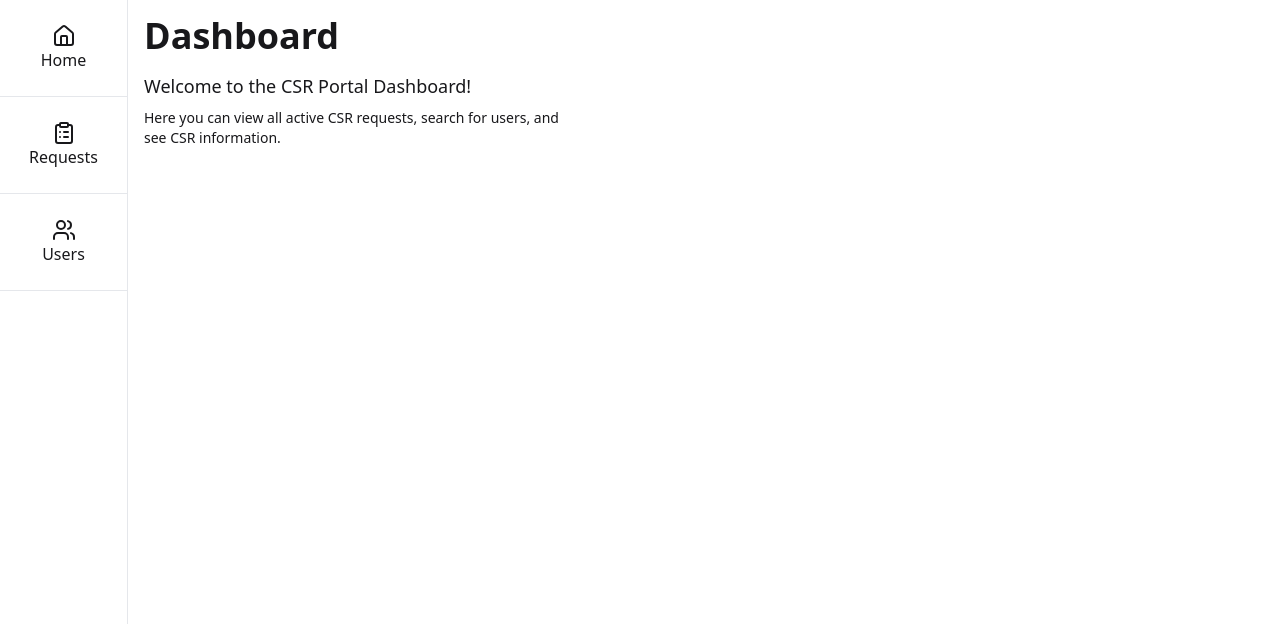
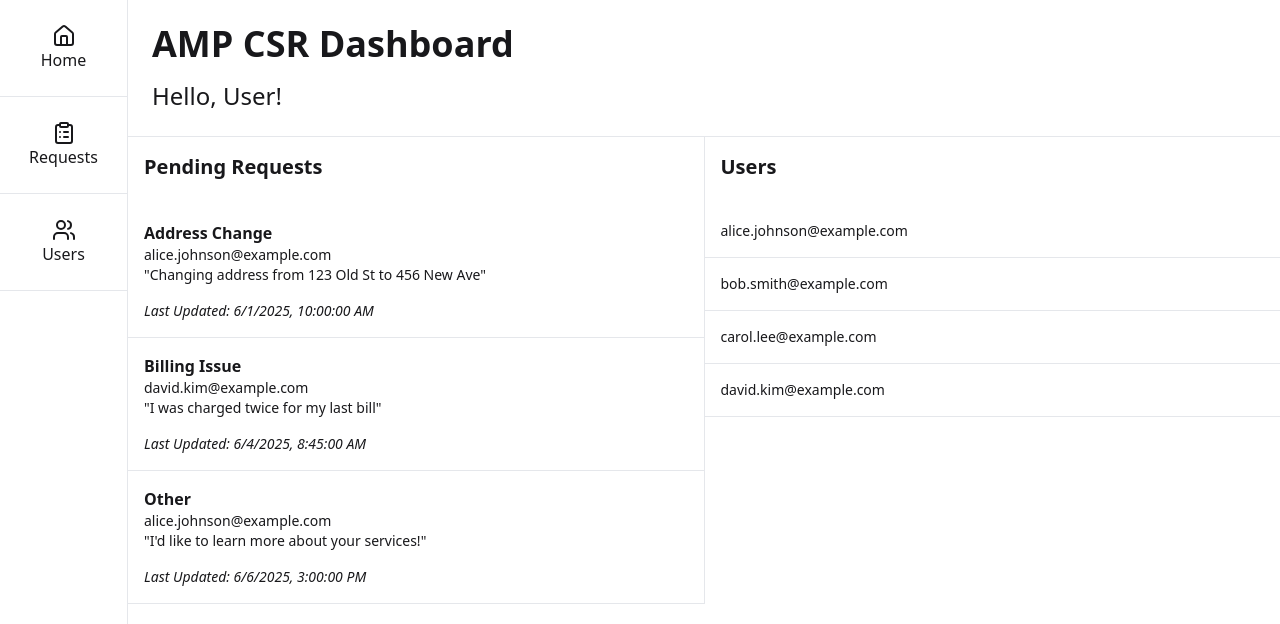
Before and after one commit to fullstack-dan/amp-csr-portal, a React (Vite) app: page / in a window 1280 px wide. Shown: the top 624 px of the page. Built offline with nearby package versions, Linux system fonts and the light colour scheme.

Commit message:
added more information to homepage requests view

```diff
--- a/src/models/CSRRequest.ts
+++ b/src/models/CSRRequest.ts
@@ -2,12 +2,12 @@
  * type of CSR request
  */
 export enum CSRRequestType {
-    ADDRESS_CHANGE = "address_change",
-    ACCOUNT_ACCESS = "account_access",
-    SUBSCRIPTION_MANAGEMENT = "subscription_management",
-    BILLING_ISSUE = "billing_issue",
-    SERVICE_CANCELLATION = "service_cancellation",
-    OTHER = "other",
+    ADDRESS_CHANGE = "Address Change",
+    ACCOUNT_ACCESS = "Account Access",
+    SUBSCRIPTION_MANAGEMENT = "Subscription Management",
+    BILLING_ISSUE = "Billing Issue",
+    SERVICE_CANCELLATION = "Service Cancellation",
+    OTHER = "Other",
 }
 
 /**
--- a/src/pages/DashboardHome.jsx
+++ b/src/pages/DashboardHome.jsx
@@ -1,32 +1,91 @@
-import { useEffect } from "react";
+import { useEffect, useState } from "react";
 import { mockApi as API } from "../api/mockAPI";
+import { CSRRequestStatus, CSRRequestType } from "../models/CSRRequest";
 
 export default function DashboardHome() {
+    const [pendingRequests, setPendingRequests] = useState([]);
+    const [users, setUsers] = useState([]);
+
     useEffect(() => {
         fetchData();
     }, []);
 
     const fetchData = async () => {
         try {
-            const requests = await API.getAllRequests();
+            const requests = await API.getRequestsByStatus(
+                CSRRequestStatus.PENDING
+            );
             const users = await API.getAllCustomers();
+
+            const hydratedRequests = requests.map(async (request) => {
+                const user = await API.getCustomerById(request.customerId);
+                return {
+                    ...request,
+                    customerEmail: user ? user.email : "Unknown Email",
+                };
+            });
 
             console.log("CSR Requests:", requests);
             console.log("Users:", users);
+
+            setPendingRequests(await Promise.all(hydratedRequests));
+            setUsers(users);
         } catch (error) {
             console.error("Failed to fetch initial data:", error);
         }
     };
 
     return (
-        <div className="flex min-h-screen">
-            <div className="flex flex-col max-w-md p-4">
-                <h1 className="text-4xl font-bold mb-4">Dashboard</h1>
-                <p className="text-lg">Welcome to the CSR Portal Dashboard!</p>
-                <p className="text-sm mt-2">
-                    Here you can view all active CSR requests, search for users,
-                    and see CSR information.
-                </p>
+        <div className="flex flex-col w-full min-h-screen">
+            <div className="border-b border-gray-200 p-6">
+                <h1 className="text-4xl font-bold mb-4">AMP CSR Dashboard</h1>
+                <h2 className="text-2xl">Hello, User!</h2>
+            </div>
+
+            <div className="w-full md:flex">
+                {/* Requests Section */}
+                <div className="flex flex-col flex-1 border-r border-gray-200">
+                    <h3 className="font-bold text-xl m-4">Pending Requests</h3>
+                    <ul className="mt-2">
+                        {pendingRequests.map((request) => (
+                            <li
+                                key={request.id}
+                                className="border-b border-gray-200 p-4"
+                            >
+                                <h4 className="font-semibold">
+                                    {request.requestType}
+                                </h4>
+                                <p className="text-sm">
+                                    {request.customerEmail}
+                                </p>
+
+                                <p className="text-sm ">"{request.details}"</p>
+                                <p className="text-sm mt-4 italic">
+                                    Last Updated:{" "}
+                                    {new Date(
+                                        request.updatedAt
+                                    ).toLocaleString()}
+                                </p>
+                            </li>
+                        ))}
+                    </ul>
+                </div>
+
+                {/* Users Section */}
+                <div className="flex-1 flex flex-col ">
+                    <h3 className="font-bold text-xl m-4">Users</h3>
+                    <ul className="mt-2">
+                        {users.map((user) => (
+                            <li
+                                key={user.id}
+                                className="border-b border-gray-200 p-4"
+                            >
+                                <h4 className="font-semibold">{user.name}</h4>
+                                <p className="text-sm ">{user.email}</p>
+                            </li>
+                        ))}
+                    </ul>
+                </div>
             </div>
         </div>
     );
```
